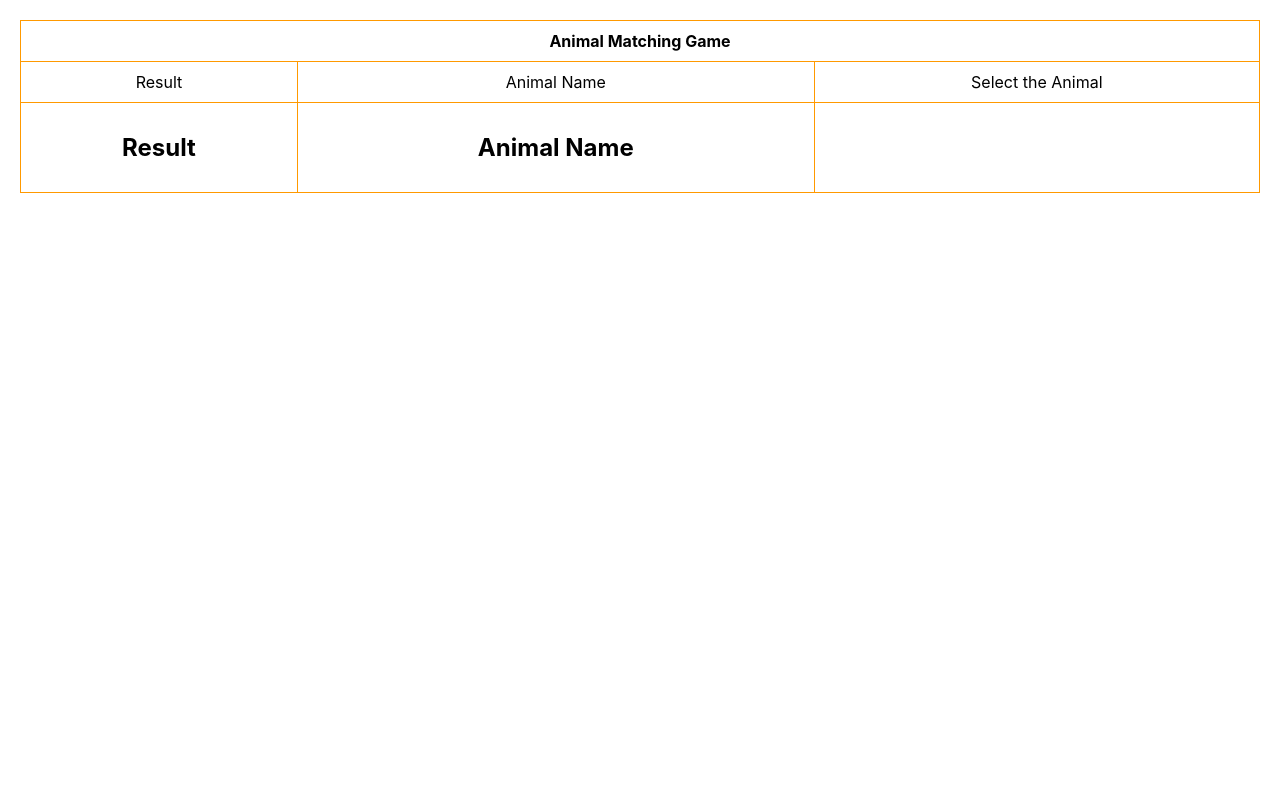
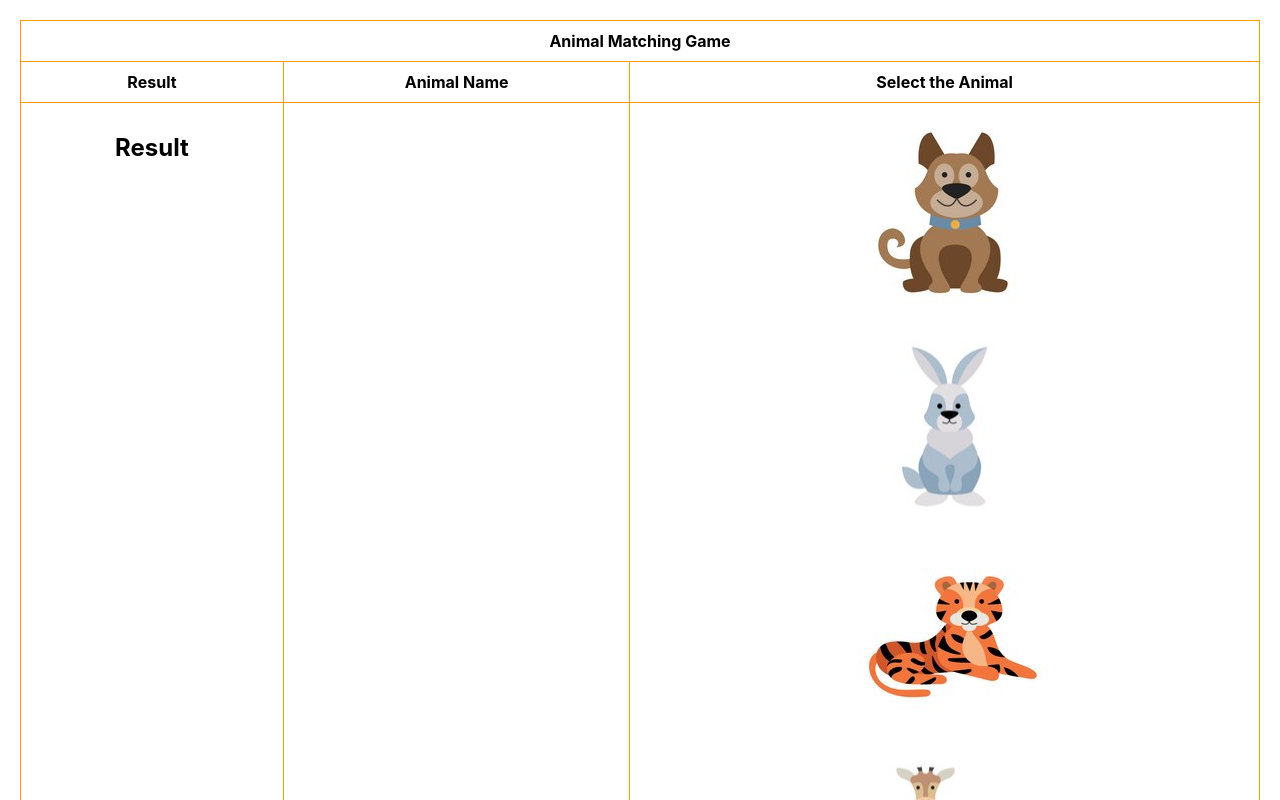
Before and after one commit to IT3133-Project/Assignment-04, a React (Create React App) app in the folder assignment04/: page / in a window 1280 px wide. Shown: the top 800 px of the page. Built offline with nearby package versions, Linux system fonts and the light colour scheme.

Commit message:
feat: Improve table structure and styling in AnimalTable component

```diff
--- a/assignment04/src/component/AnimalTable.js
+++ b/assignment04/src/component/AnimalTable.js
@@ -25,19 +25,27 @@ function AnimalTable(props) {
                     <th colspan="3">Animal Matching Game</th>
                 </tr>
                 <tr>
-                    <td >Result</td>
-                    <td>Animal Name</td>
-                    <td>Select the Animal</td>
+                    <th>Result</th>
+                    <th>Animal Name</th>
+                    <th>Select the Animal</th>
                 </tr>
             </thead>
             <tbody>
                 <tr>
-                    <td><h2>Result</h2></td>
+                    <td className='result-col'>
+                    <h2>Result</h2></td>
 
-                    <td><h2>Animal Name</h2></td>
-                    <td>
+                    <td className='animalname-col'>
+                    <h2>{randomAnimal.toUpperCase()}</h2></td>
+                    <td className='animalgrid-col'>
                         <div>
-
+                            <div className='animalgrid'>
+                                {animals.map((animal)=>(
+                                    <div key={animal.name} className='animalgrid-item' onClick={()=>handleAnimalClick(animal.name)}>
+                                        <img src={require(`../assets/img/${animal.img}`)} alt={animal.name} className='animal-image'/>
+                                    </div>
+                                ))}
+                            </div>
                         </div>
                     </td>
                 </tr>
```
